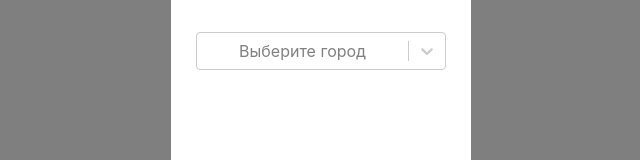
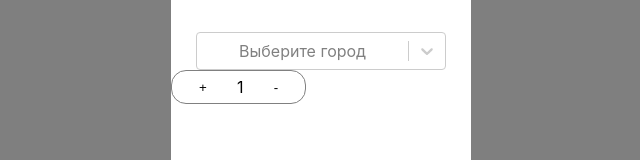
Before and after one commit to skorokhodtatiana/reactProject, a React (Create React App) app in the folder myapp/: page / in a window 1280 px wide. Shown: the part 188-348 px from the top of the page, without its empty margins (319-959 px from the left). Built offline with nearby package versions, Linux system fonts and the light colour scheme.

Commit message:
added styles count

```diff
--- a/myapp/src/components/Counter/Counter.js
+++ b/myapp/src/components/Counter/Counter.js
@@ -1,10 +1,15 @@
-const Counter = ({count}) => {
+import styles from './Counter.module.scss';
+
+const Counter = ({
+
+}) => {
+	const count = 1;
 	return (
 		<>
-		<div>
-			<div>+</div>
-			<div>{ count }</div>
-			<div>-</div>
+		<div className={ styles.block }>
+			<button className={ styles.button }>+</button>
+			<div className={ styles.count }>{ count }</div>
+			<button className={ styles.button }>-</button>
 		</div>
 		</>
 	)
--- a/myapp/src/components/Counter/Counter.module.scss
+++ b/myapp/src/components/Counter/Counter.module.scss
@@ -0,0 +1,26 @@
+.block {
+	display: flex;
+	justify-content: center;
+	align-items: center;
+	width: 133px;
+	height: 32px;
+	border-radius: 15px;
+	background-color: white;
+	border: 1px solid gray;
+}
+
+.count {
+	width: 45px;
+	margin: auto 5px;
+	color: black;
+	text-align: center;
+	border: none;
+	outline: none;
+}
+
+.button {
+	border: none;
+	outline: none;
+	background-color: white;
+	cursor: pointer;
+}
--- a/myapp/src/components/Modal/Modal.jsx
+++ b/myapp/src/components/Modal/Modal.jsx
@@ -4,6 +4,7 @@ import styles from './Modal.module.scss';
 import PropTypes from 'prop-types';
 import listCitys from '../../assets/data';
 import AsyncExample from '../Autocompliter';
+import Counter from '../Counter';
 
 const Modal = ({
 	className,
@@ -47,6 +48,7 @@ const Modal = ({
 							loadOptions={ promiseOptions }
 							isClearable
 						/>
+						<Counter/>
 					</div>
 				</div>
 			}
```
